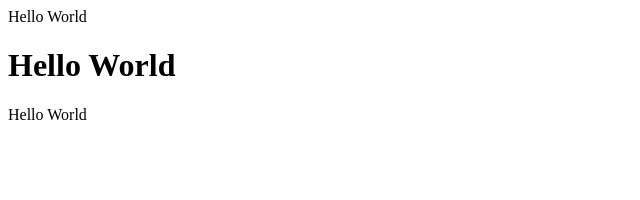
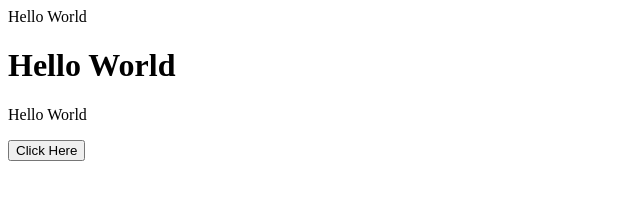
Before and after one commit to capybarafanboy/capybarafanboy.github.io, a plain HTML site: page index.html in a window 1280 px wide. Shown: the whole page, without its empty margins (0-640 px from the left). Drawn offline with Linux system fonts and the light colour scheme.

Commit message:
Update index.html

```diff
--- a/index.html
+++ b/index.html
@@ -5,5 +5,8 @@
    Hello World
    <h1>Hello World</h1>
    <p>Hello World</p>
+   <button onclick="window.location.href='https://capybarafanboy.github.io';">
+      Click Here
+    </button>
  </body>
 </html>
```
